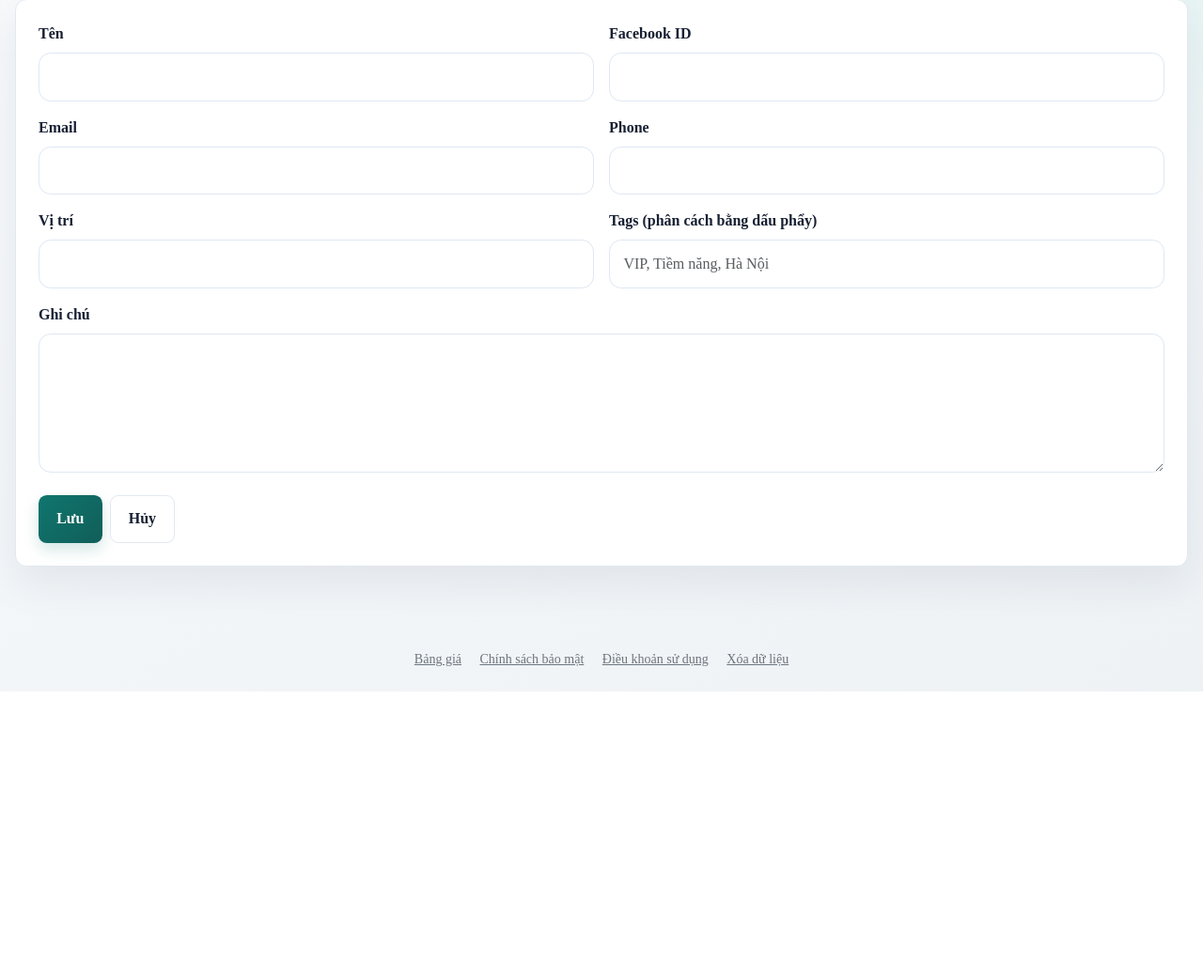
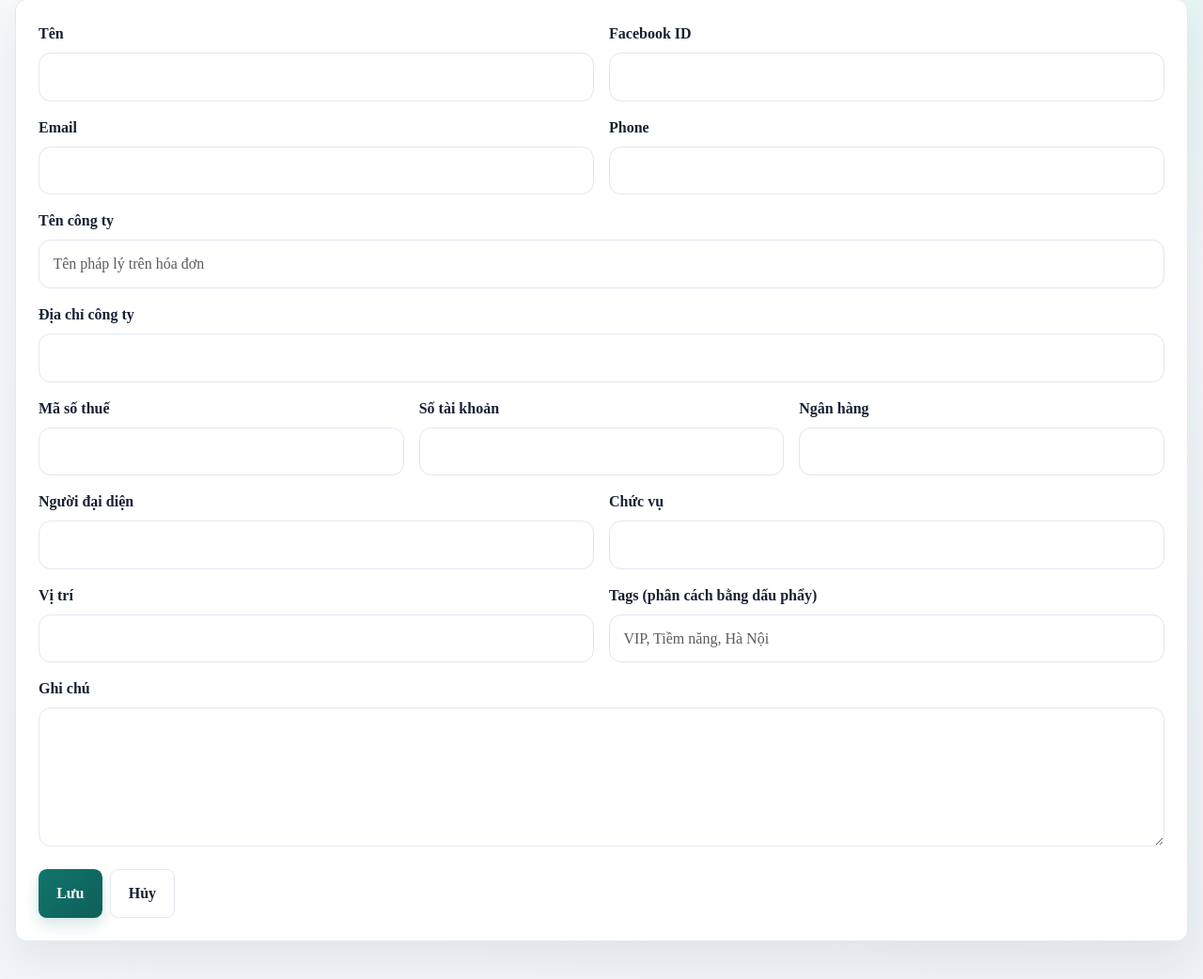
Before and after one commit to sondaihata-hash/CRMHAY, a Python web app: template templates/customer_form.html in a window 1280 px wide. Shown: the part 198-1240 px from the top of the page at 94% size. Before the commit the page ends 934 px from the top, so only its background shows below. Run offline with Jinja, Linux system fonts and the light colour scheme; the template is opened without the code that fills it, so the values that code supplies are empty.

Commit message:
chore: auto-save changes 2026-09-15 09:57:11

```diff
--- a/templates/customer_form.html
+++ b/templates/customer_form.html
@@ -27,6 +27,34 @@
           <label class="form-label fw-semibold">Phone</label>
           <input class="form-control" name="phone" value="{{ c.phone if c else '' }}">
         </div>
+        <div class="col-md-12">
+          <label class="form-label fw-semibold">Tên công ty</label>
+          <input class="form-control" name="company_name" value="{{ c.company_name if c else '' }}" placeholder="Tên pháp lý trên hóa đơn">
+        </div>
+        <div class="col-md-12">
+          <label class="form-label fw-semibold">Địa chỉ công ty</label>
+          <input class="form-control" name="company_address" value="{{ c.company_address if c else '' }}">
+        </div>
+        <div class="col-md-4">
+          <label class="form-label fw-semibold">Mã số thuế</label>
+          <input class="form-control" name="tax_code" value="{{ c.tax_code if c else '' }}">
+        </div>
+        <div class="col-md-4">
+          <label class="form-label fw-semibold">Số tài khoản</label>
+          <input class="form-control" name="bank_account" value="{{ c.bank_account if c else '' }}">
+        </div>
+        <div class="col-md-4">
+          <label class="form-label fw-semibold">Ngân hàng</label>
+          <input class="form-control" name="bank_name" value="{{ c.bank_name if c else '' }}">
+        </div>
+        <div class="col-md-6">
+          <label class="form-label fw-semibold">Người đại diện</label>
+          <input class="form-control" name="representative_name" value="{{ c.representative_name if c else '' }}">
+        </div>
+        <div class="col-md-6">
+          <label class="form-label fw-semibold">Chức vụ</label>
+          <input class="form-control" name="representative_position" value="{{ c.representative_position if c else '' }}">
+        </div>
         <div class="col-md-6">
           <label class="form-label fw-semibold">Vị trí</label>
           <input class="form-control" name="location" value="{{ c.location if c else '' }}">
```
